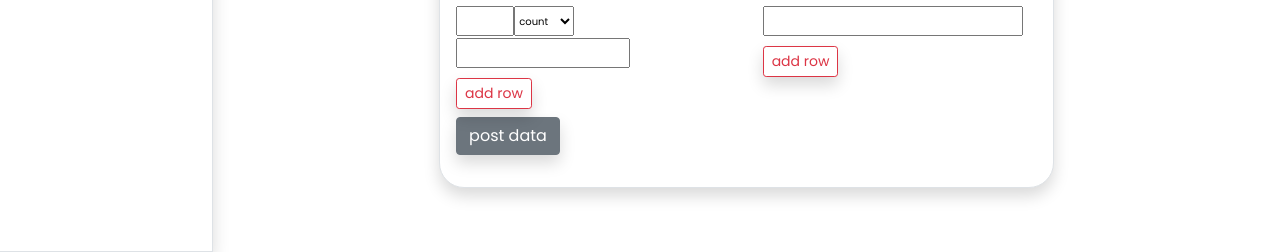
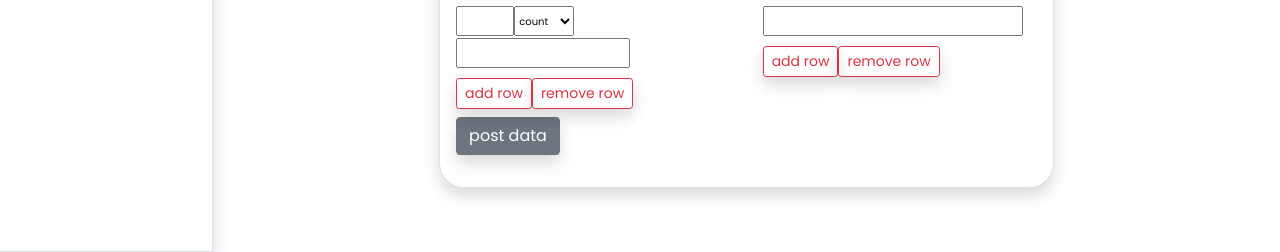
Before and after one commit to alexanderhunter80/recipe-project, a Django app: page /recipes/new in a window 1280 px wide. Shown: the part 566-818 px from the top of the page. Run offline with Django 3.2, Linux system fonts and the light colour scheme; data that the repository does not hold is empty; some libraries are stand-ins or nearby versions.

Commit message:
remove rows in addRecipe

```diff
--- a/recipeProject/apps/recipes/templates/recipes/addRecipe.html
+++ b/recipeProject/apps/recipes/templates/recipes/addRecipe.html
@@ -32,7 +32,7 @@
                 event.preventDefault();
                 rowsInIngred++;
                 var newRowString = "";
-                newRowString += '<div class="row"><input name="qty'+rowsInIngred+'" type="text" class="form-qty"><select name="units'+rowsInIngred+'" class="form-units"><option value="count">count</option><option value="tsp">tsp</option><option value="tbsp">tbsp</option><option value="cup">cup</option><option value="pint">pint</option><option value="quart">quart</option><option value="gallon">gallon</option><option value="oz">oz</option><option value="fl oz">fl oz</option><option value="pound">pound</option><option value="g">g</option><option value="kg">kg</option><option value="mL">mL</option><option value="L">L</option><option value="dash">dash</option><option value="to taste">to taste</option></select><input name="ingred'+rowsInIngred+'" type="text" class="form-ingred"></div>';
+                newRowString += '<div class="row dynamicIngred'+rowsInIngred+'"><input name="qty'+rowsInIngred+'" type="text" class="form-qty"><select name="units'+rowsInIngred+'" class="form-units"><option value="count">count</option><option value="tsp">tsp</option><option value="tbsp">tbsp</option><option value="cup">cup</option><option value="pint">pint</option><option value="quart">quart</option><option value="gallon">gallon</option><option value="oz">oz</option><option value="fl oz">fl oz</option><option value="pound">pound</option><option value="g">g</option><option value="kg">kg</option><option value="mL">mL</option><option value="L">L</option><option value="dash">dash</option><option value="to taste">to taste</option></select><input name="ingred'+rowsInIngred+'" type="text" class="form-ingred"></div>';
                 $(newRowString).insertBefore($("#addIngredRow"));
             });
 
@@ -40,8 +40,24 @@
                 event.preventDefault();
                 rowsInDirect++;
                 var newRowString = "";
-                newRowString += '<div class="row"><input name="direct'+rowsInDirect+'" type="text"></div>';
+                newRowString += '<div class="row dynamicDirect'+rowsInDirect+'"><input name="direct'+rowsInDirect+'" type="text"></div>';
                 $(newRowString).insertBefore($("#addDirectRow"));
+            });
+
+            $("#removeIngred").click(function(){
+                event.preventDefault();
+                $(".dynamicIngred"+rowsInIngred).remove();
+                if(rowsInIngred>1){
+                    rowsInIngred--;
+                }
+            });
+
+            $("#removeDirect").click(function(){
+                event.preventDefault();
+                $(".dynamicDirect"+rowsInDirect).remove();
+                if(rowsInDirect>1){
+                    rowsInDirect--;
+                }
             });
 
             // add latLng to POST
@@ -292,6 +308,7 @@
                                             </div>
                                             <div class="row" id="addIngredRow">
                                                 <button class="btn btn-outline-danger btn-sm mt-2 mb-2 shadow" id="addIngred">add row</button>
+                                                <button class="btn btn-outline-danger btn-sm mt-2 mb-2 shadow" id="removeIngred">remove row</button>
                                             </div>
                                         </div>
                                         <div class="col-6 pl-3 pt-3" id="directions">
@@ -303,6 +320,7 @@
                                             </div>
                                             <div class="row" id="addDirectRow">
                                                 <button class="btn btn-outline-danger btn-sm mt-2 mb-2 shadow" id="addDirect">add row</button>
+                                                <button class="btn btn-outline-danger btn-sm mt-2 mb-2 shadow" id="removeDirect">remove row</button>
                                             </div>
                                         </div>
                                     </div>
```
